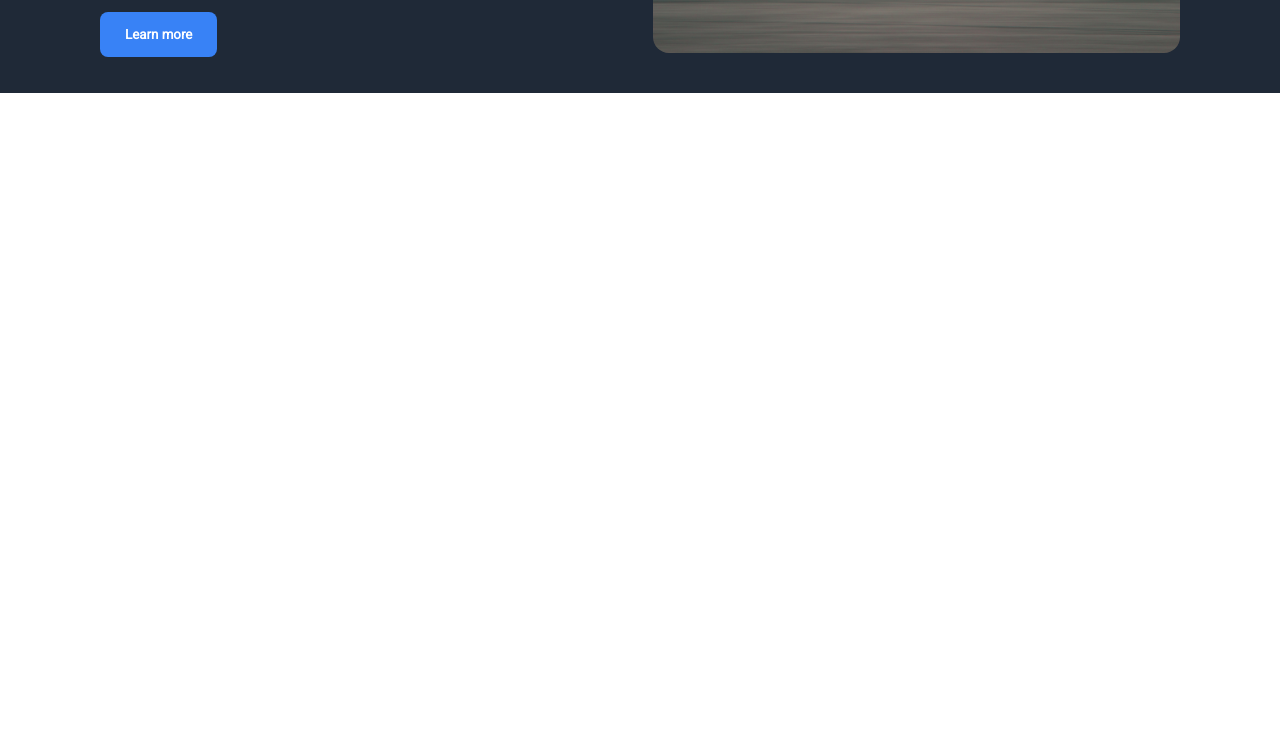
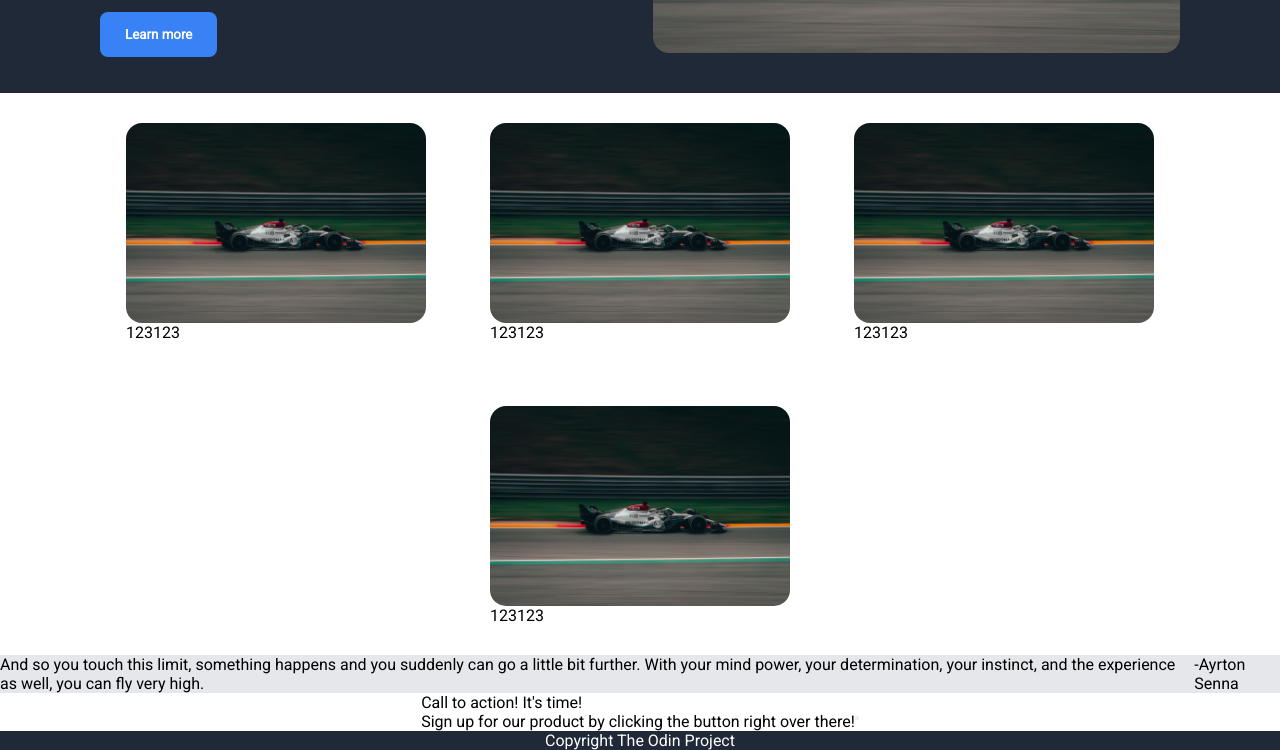
Before and after one commit to macpli/odin-landing-page, a plain HTML site: page index.html in a window 1280 px wide. Shown: the part 413-1163 px from the top of the page. Before the commit the page ends 800 px from the top, so only its background shows below. Drawn offline with Linux system fonts and the light colour scheme.

Commit message:
Finish HTML

```diff
--- a/index.html
+++ b/index.html
@@ -30,30 +30,73 @@
         <section class="first flex-sb theme-dark">
             <div class="container-about">
                 <h1>Racing is awesome</h1>
-                    <p  class="about-text">Professional car racing is an electrifying sport that merges engineering brilliance with driver expertise. From Formula 1 to NASCAR, drivers push the boundaries, navigating circuits with remarkable precision and nerve. The roar of engines, lightning-fast pit stops, and wheel-to-wheel battles create a captivating spectacle, leaving fans exhilarated.</p>
+                <p class="about-text">Professional car racing is an electrifying sport that merges engineering
+                    brilliance with driver expertise. From Formula 1 to NASCAR, drivers push the boundaries, navigating
+                    circuits with remarkable precision and nerve. The roar of engines, lightning-fast pit stops, and
+                    wheel-to-wheel battles create a captivating spectacle, leaving fans exhilarated.</p>
                 <button>Learn more</button>
             </div>
             <div class="about-img">
-                    <img src="/images/pexels-bob-ronald-14578740.jpg" alt="image" >
+                <img src="/images/pexels-bob-ronald-14578740.jpg" alt="image">
             </div>
         </section>
     </header>
 
 
 
-    <section>
+    <section class="second section-height">
+        <div class="card">
+            <img src="images/pexels-bob-ronald-14578740.jpg" alt="">
+            <p>123123</p>
+        </div>
+        <div class="card">
+            <img src="images/pexels-bob-ronald-14578740.jpg" alt="">
+            <p>123123</p>
+        </div>
+        <div class="card">
+            <img src="images/pexels-bob-ronald-14578740.jpg" alt="">
+            <p>123123</p>
+        </div>
+        <div class="card">
+            <img src="images/pexels-bob-ronald-14578740.jpg" alt="">
+            <p>123123</p>
+        </div>
 
     </section>
 
-    <section>
+    <section class="third flex-center section-height">
+        <div class="quote">
+            <p>
+                And so you touch this limit, something happens and you suddenly can go a little bit further. With your
+                mind power, your determination, your instinct, and the experience as well, you can fly very high.
+            </p>
+        </div>
+        <div class="author">
+            <p>
+                -Ayrton Senna
+            </p>
+        </div>
 
     </section>
 
-    <section>
+    <section class="fourth flex-center section-height">
+        <div class="flex-sb">
+            <div class="cta">
+                <p>Call to action! It's time!</p>
+                <p>Sign up for our product by clicking the button right over there!</p>
+            </div>
+            <div>
+                <button>
 
+                </button>
+            </div>
+        </div>
     </section>
 
     <footer>
+        <div class="flex-center theme-dark">
+            <p class="txt-white"> Copyright The Odin Project</p>
+        </div>
 
     </footer>
 </body>
--- a/style.css
+++ b/style.css
@@ -11,6 +11,13 @@
     justify-content: space-between;
     align-items: center;
 }
+
+.flex-center {
+    display: flex;
+    justify-content: center;
+    align-items: center;
+}
+
 
 *{
     font-family: "Roboto", sans-serif;
@@ -27,6 +34,7 @@ header {
     flex-direction: column;
     padding: 36px 100px 36px 100px;
     gap: 50px;
+    height: 50%;
 }
 
 .navbar {
@@ -97,3 +105,31 @@ header {
     gap: 25px;
     align-items: flex-start;
 }
+
+.second {
+    display: flex;
+    justify-content: center;
+    align-items: center;
+    gap: 64px;
+    padding: 30px;
+    flex-wrap: wrap;
+    height: 50%;
+}
+
+.card {
+    border-radius: 4px;
+    display: flex;
+    flex-direction: column;
+    width: 300px;
+}
+
+.card img {
+    width: 100%;
+    height: auto;
+    border: 2px red sold;
+    border-radius: 16px;
+}
+
+.third {
+    background-color: #E5E7EB;
+}
```
Lines whose indentation alone changed are shown as unchanged.
